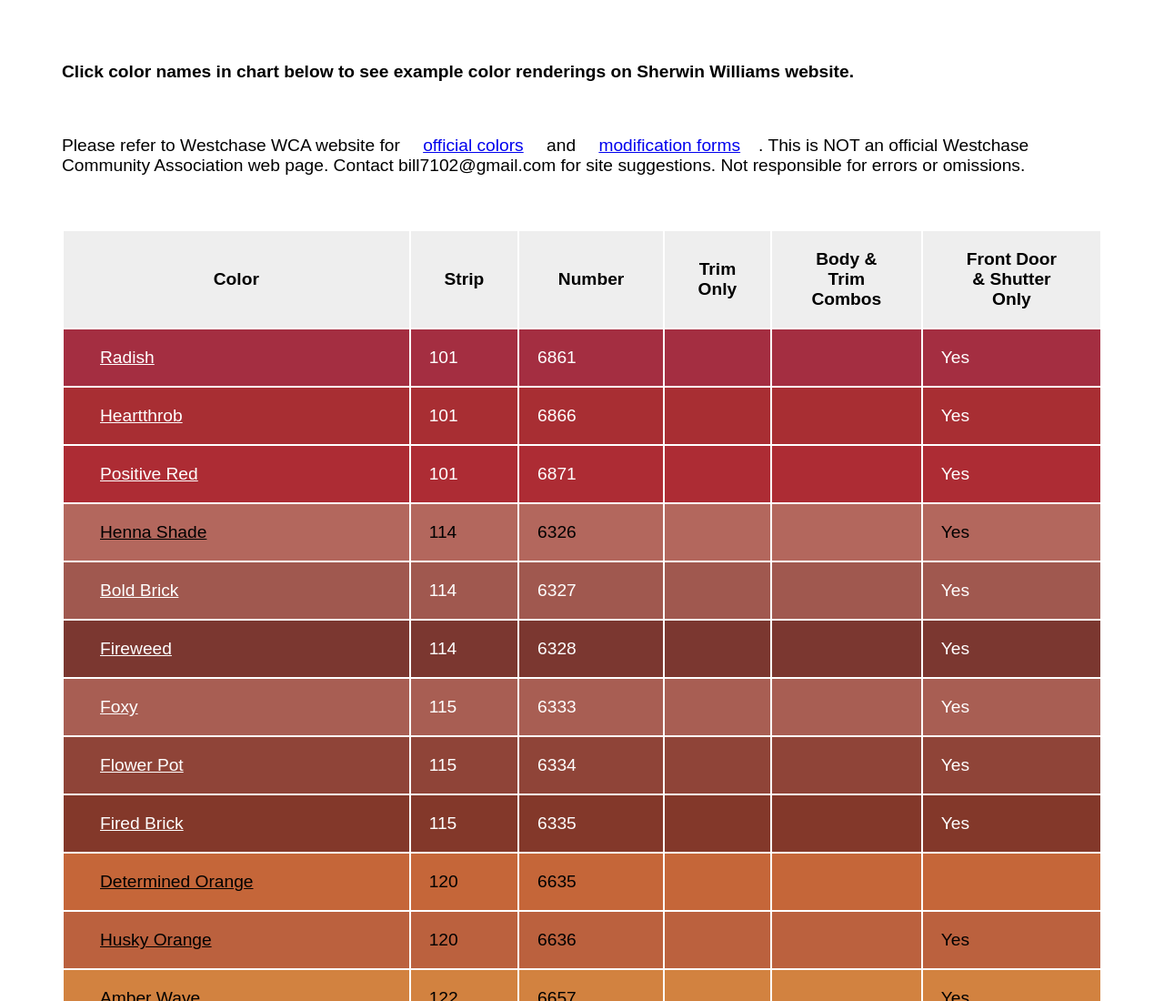
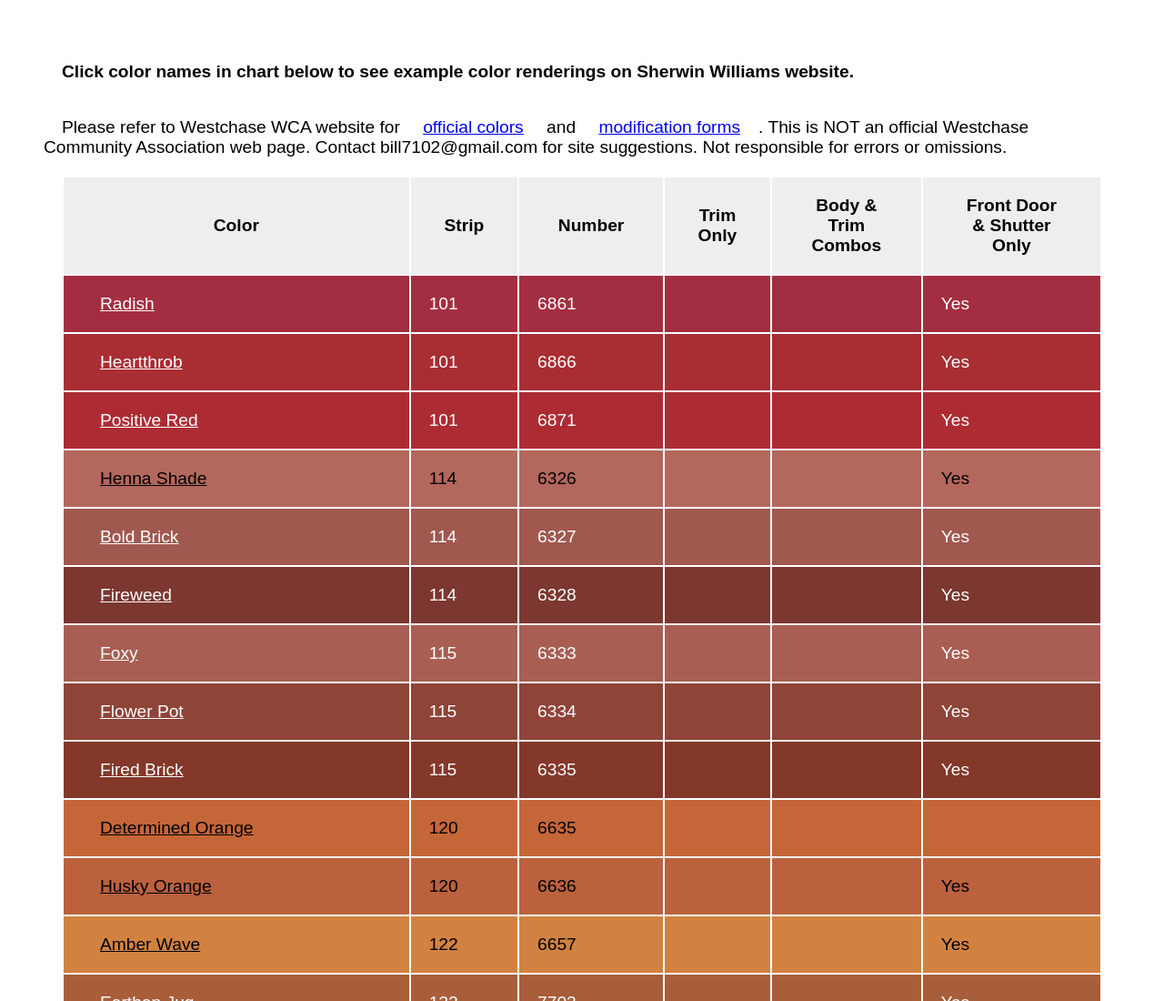
Before and after one commit to bill7102/WestchaseApprovedColors, a website: page index.html in a window 1280 px wide. Shown: the top 1100 px of the page at 91% size. Drawn offline with Linux system fonts and the light colour scheme.

Commit message:
Update index.html

```diff
--- a/index.html
+++ b/index.html
@@ -12,12 +12,15 @@
   table {
    width: 100%;
    }
- h3,p {
+ h3 {
+  text-align: left;
+ }
+ span {
   text-align: left;
  }
 </style>
 <h3>Click color names in chart below to see example color renderings on Sherwin Williams website.</h3>
-<p>Please refer to Westchase WCA website for <a href="https://westchasewca.com/docs-forms/governing-documents-ccrs-guidelines/">official colors</a> and <a href="https://westchasewca.com/committees/modifications-committee/">modification forms</a>.  This is NOT an official Westchase Community Association web page. Contact bill7102@gmail.com for site suggestions. Not responsible for errors or omissions.</p>
+<span>Please refer to Westchase WCA website for <a href="https://westchasewca.com/docs-forms/governing-documents-ccrs-guidelines/">official colors</a> and <a href="https://westchasewca.com/committees/modifications-committee/">modification forms</a>.  This is NOT an official Westchase Community Association web page. Contact bill7102@gmail.com for site suggestions. Not responsible for errors or omissions.</span>
 <table><thead><tr><th>Color</th><th>Strip</th><th>Number</th><th>Trim<br>Only</th><th>Body &<br>Trim<br>Combos</th><th>Front Door<br>& Shutter<br>Only</th></tr></thead>
 <tr style=color:white;background-color:rgb(164,46,65);><td><a style=color:white; href=https://www.sherwin-williams.com/homeowners/color/find-and-explore-colors/paint-colors-by-family/SW6861-radish>Radish</td></a><td>101</td><td>6861</td><td></td><td></td><td>Yes</td></tr>
 <tr style=color:white;background-color:rgb(168,46,51);><td><a style=color:white; href=https://www.sherwin-williams.com/homeowners/color/find-and-explore-colors/paint-colors-by-family/SW6866-heartthrob>Heartthrob</td></a><td>101</td><td>6866</td><td></td><td></td><td>Yes</td></tr>
```
